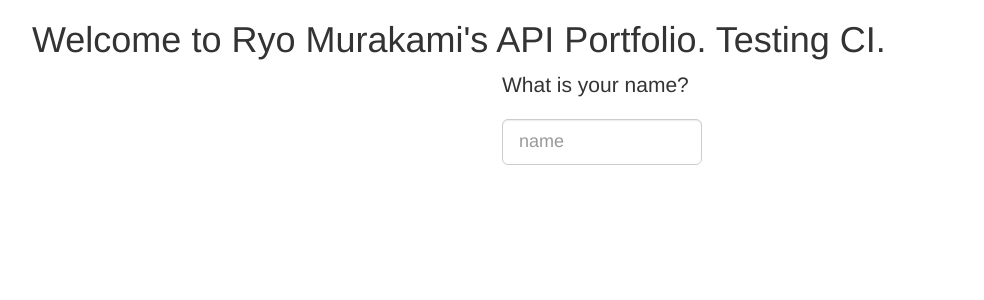
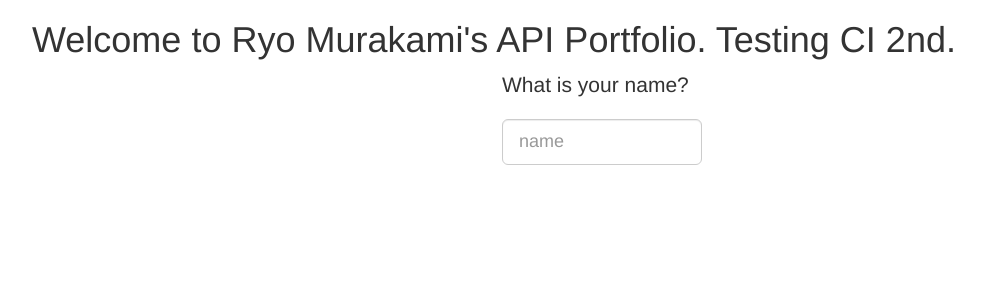
Before and after one commit to RyosukeTakahashi/lineBotTestAc, a Flask app: page / in a window 1280 px wide. Shown: the top 300 px of the page, without its empty margins (38-1022 px from the left). Run offline with Flask 2, Linux system fonts and the light colour scheme; some libraries are stand-ins or nearby versions.

Commit message:
testing CI 2nd.

```diff
--- a/templates/index.html
+++ b/templates/index.html
@@ -14,7 +14,7 @@
 
 <body>
     <div class="container">
-        <h1>Welcome to Ryo Murakami's API Portfolio. Testing CI.</h1>
+        <h1>Welcome to Ryo Murakami's API Portfolio. Testing CI 2nd.</h1>
         <div id="nameInput" class="input-group-lg center-block helloInput">
             <p class="lead">What is your name?</p>
             <input id="user_name" type="text" class="form-control" placeholder="name" aria-describedby="sizing-addon1" value="" />
```
